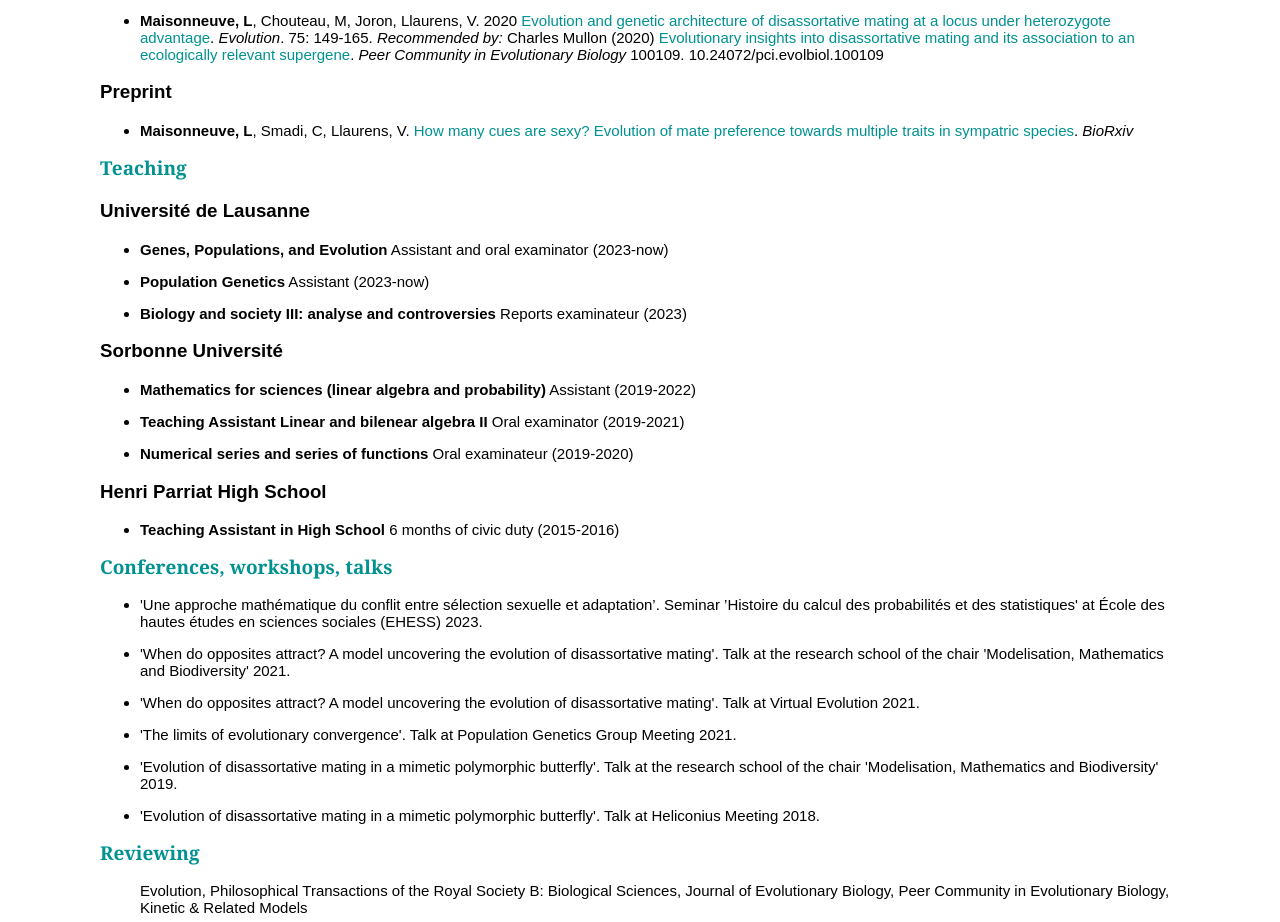
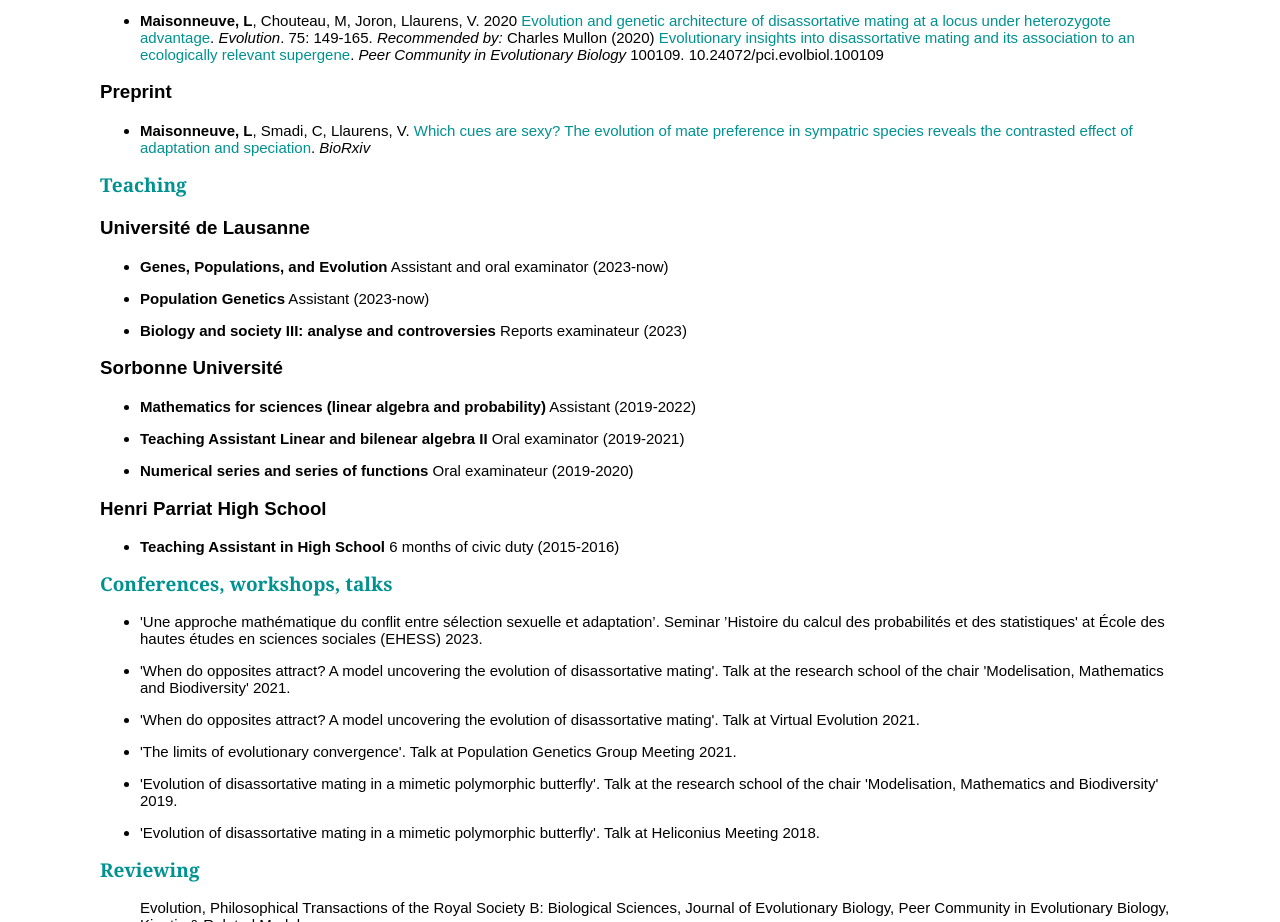
Before and after one commit to Ludovic-Maisonneuve/Ludovic-Maisonneuve.github.io, a plain HTML site: page index.html in a window 1280 px wide. Shown: the part 1216-2138 px from the top of the page. Drawn offline with Linux system fonts and the light colour scheme.

Commit message:
Update index.html

```diff
--- a/index.html
+++ b/index.html
@@ -111,7 +111,7 @@ Humans incredly adapted to a wide range of different environement. This amazing
 <h3>Preprint</h3>
 <ul>
 <li><p>
-		 <b>Maisonneuve, L</b>, Smadi, C, Llaurens, V. <a href="https://www.biorxiv.org/content/10.1101/2022.10.26.513844v1" target="_blank"> How many cues are sexy? Evolution of mate preference towards multiple traits in sympatric species</a>. <i>BioRxiv</i>
+		 <b>Maisonneuve, L</b>, Smadi, C, Llaurens, V. <a href="https://doi.org/10.1101/2022.10.26.513844" target="_blank"> Which cues are sexy? The evolution of mate preference in sympatric species reveals the contrasted effect of adaptation and speciation</a>. <i>BioRxiv</i>
 		 </p>
 	</li>
 	</ul>
```
